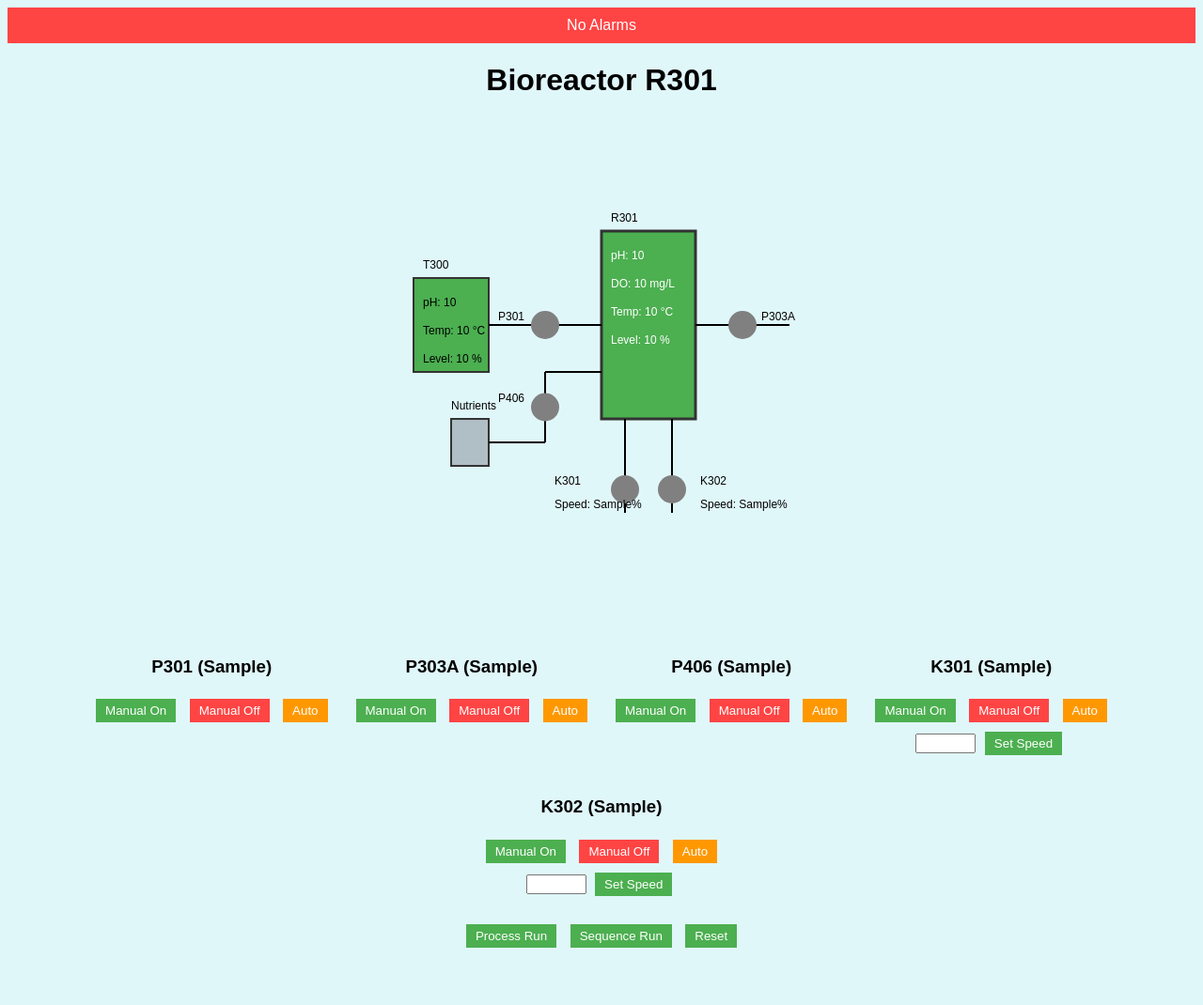
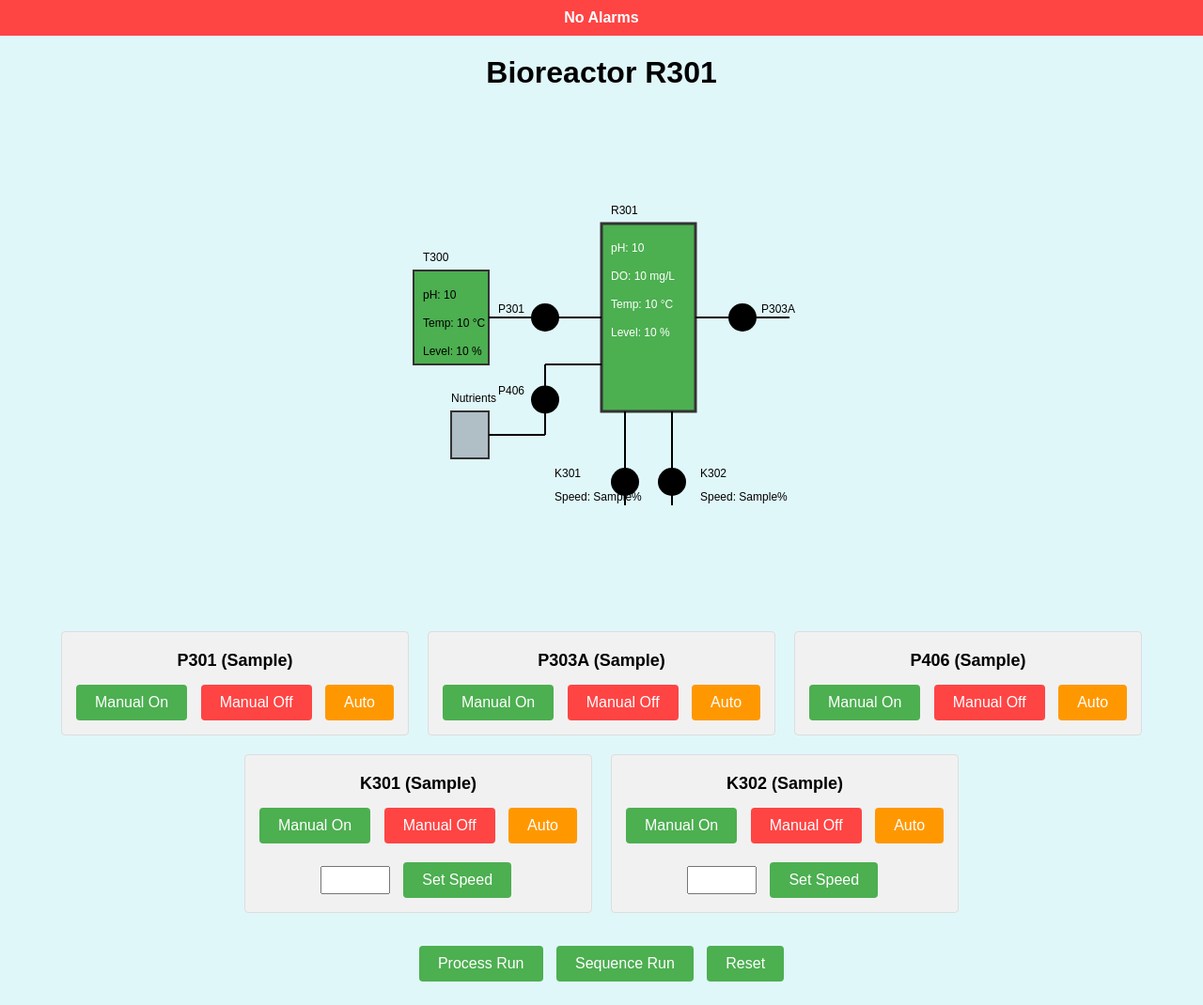
Before and after one commit to jelmertamis/Obelix_SCADA, a Flask app: template templates/index.html in a window 1280 px wide. Shown: the whole page at 94% size. Before the commit the page ends 1009 px from the top, so only its background shows below. Run offline with Flask 3, Linux system fonts and the light colour scheme; the template is opened without the code that fills it: most values are stand-ins (such as "Sample title", 1, 10 or a date in 2020).

Commit message:
buttons groter gemaakt

```diff
--- a/templates/index.html
+++ b/templates/index.html
@@ -1,21 +1,68 @@
 <!DOCTYPE html>
 <html>
 <head>
+    <meta charset="UTF-8">
     <title>Obelix SCADA</title>
     <style>
-        body { font-family: Arial, sans-serif; background: #e0f7fa; text-align: center; }
-        .alarms { background: #ff4444; color: white; padding: 10px; }
-        .buttons { margin: 10px; }
-        .btn { padding: 5px 10px; margin: 5px; background: #4caf50; color: white; border: none; cursor: pointer; }
-        .btn-off { background: #ff4444; }
-        .btn-auto { background: #ff9800; }
-        svg { margin: 20px; }
-        .pump-on { fill: green; }
-        .pump-off { fill: gray; }
-        .compressor { fill: gray; }
-        .compressor-on { fill: green; }
-        .controls { display: flex; justify-content: center; flex-wrap: wrap; }
-        .control-box { margin: 10px; }
+        body {
+            font-family: Arial, sans-serif;
+            background: #e0f7fa;
+            text-align: center;
+            margin: 0;
+            padding: 0;
+        }
+        .alarms {
+            background: #ff4444;
+            color: white;
+            padding: 10px;
+            font-weight: bold;
+        }
+        .buttons {
+            margin: 20px;
+        }
+        .btn {
+            padding: 10px 20px; /* Grotere knoppen: meer padding */
+            margin: 5px;
+            background: #4caf50;
+            color: white;
+            border: none;
+            cursor: pointer;
+            font-size: 16px; /* Grotere tekst */
+            border-radius: 4px;
+        }
+        .btn-off {
+            background: #ff4444;
+        }
+        .btn-auto {
+            background: #ff9800;
+        }
+        svg {
+            margin: 20px;
+            max-width: 100%;
+            height: auto;
+        }
+        .controls {
+            display: flex;
+            justify-content: center;
+            flex-wrap: wrap;
+        }
+        .control-box {
+            margin: 10px;
+            padding: 10px;
+            background: #f1f1f1;
+            border: 1px solid #ddd;
+            border-radius: 4px;
+        }
+        .control-box h3 {
+            margin: 10px 0;
+            font-size: 18px;
+        }
+        input[type="number"] {
+            width: 60px;
+            padding: 5px;
+            font-size: 14px;
+            margin-right: 5px;
+        }
     </style>
 </head>
 <body>
@@ -28,9 +75,11 @@
         <text x="110" y="180" font-size="12" fill="black">pH: {{ sensors[4]|round(2) }}</text>
         <text x="110" y="210" font-size="12" fill="black">Temp: {{ sensors[5]|round(2) }} °C</text>
         <text x="110" y="240" font-size="12" fill="black">Level: {{ sensors[6]|round(2) }} %</text>
+
         <!-- Nutrients Tank -->
         <rect x="140" y="300" width="40" height="50" fill="#b0bec5" stroke="#333" stroke-width="2"/>
         <text x="140" y="290" font-size="12">Nutrients</text>
+
         <!-- Reactor R301 -->
         <rect x="300" y="100" width="100" height="200" fill="#4caf50" stroke="#333" stroke-width="3"/>
         <text x="310" y="90" font-size="12">R301</text>
@@ -39,31 +88,37 @@
         <text x="310" y="160" font-size="12" fill="white">DO: {{ sensors[1]|round(2) }} mg/L</text>
         <text x="310" y="190" font-size="12" fill="white">Temp: {{ sensors[2]|round(2) }} °C</text>
         <text x="310" y="220" font-size="12" fill="white">Level: {{ sensors[3]|round(2) }} %</text>
+
         <!-- Influent (P301: T300 -> R301) -->
         <line x1="180" y1="200" x2="300" y2="200" stroke="black" stroke-width="2"/>
         <circle cx="240" cy="200" r="15" class="{{ 'pump-on' if relays[0] else 'pump-off' }}"/>
         <text x="190" y="195" font-size="12">P301</text>
+
         <!-- Effluent (P303A) -->
         <line x1="400" y1="200" x2="500" y2="200" stroke="black" stroke-width="2"/>
         <circle cx="450" cy="200" r="15" class="{{ 'pump-on' if relays[1] else 'pump-off' }}"/>
         <text x="470" y="195" font-size="12">P303A</text>
-        <!-- Nutrient Pump (P406, from Nutrients tank with right angles) -->
+
+        <!-- Nutrient Pump (P406, van Nutrients tank met rechte hoeken) -->
         <line x1="180" y1="325" x2="240" y2="325" stroke="black" stroke-width="2"/>
         <line x1="240" y1="325" x2="240" y2="250" stroke="black" stroke-width="2"/>
         <line x1="240" y1="250" x2="300" y2="250" stroke="black" stroke-width="2"/>
         <circle cx="240" cy="287.5" r="15" class="{{ 'pump-on' if relays[2] else 'pump-off' }}"/>
         <text x="190" y="282" font-size="12">P406</text>
-        <!-- Compressor K301 (from bottom, longer line) -->
+
+        <!-- Compressor K301 (vanonder, langere lijn) -->
         <line x1="325" y1="300" x2="325" y2="400" stroke="black" stroke-width="2"/>
         <circle cx="325" cy="375" r="15" class="{{ 'compressor-on' if compressor_speeds[0] > 0 else 'compressor' }}"/>
         <text x="250" y="370" font-size="12">K301</text>
         <text x="250" y="395" font-size="12">Speed: {{ compressor_speeds[0] }}%</text>
-        <!-- Compressor K302 (from bottom, longer line) -->
+
+        <!-- Compressor K302 (vanonder, langere lijn) -->
         <line x1="375" y1="300" x2="375" y2="400" stroke="black" stroke-width="2"/>
         <circle cx="375" cy="375" r="15" class="{{ 'compressor-on' if compressor_speeds[1] > 0 else 'compressor' }}"/>
         <text x="405" y="370" font-size="12">K302</text>
         <text x="405" y="395" font-size="12">Speed: {{ compressor_speeds[1] }}%</text>
     </svg>
+
     <div class="controls">
         <!-- Pump Controls -->
         <div class="control-box">
@@ -90,7 +145,7 @@
             <a href="{{ url_for('set_compressor', compressor_id=0, mode='MANUAL_ON') }}"><button class="btn">Manual On</button></a>
             <a href="{{ url_for('set_compressor', compressor_id=0, mode='MANUAL_OFF') }}"><button class="btn btn-off">Manual Off</button></a>
             <a href="{{ url_for('set_compressor', compressor_id=0, mode='AUTO') }}"><button class="btn btn-auto">Auto</button></a>
-            <form action="{{ url_for('set_compressor_speed_value', compressor_id=0) }}" method="post">
+            <form action="{{ url_for('set_compressor_speed_value', compressor_id=0) }}" method="post" style="margin-top:10px;">
                 <input type="number" name="speed" min="0" max="100" value="{{ compressor_speeds[0] }}">
                 <button type="submit" class="btn">Set Speed</button>
             </form>
@@ -100,12 +155,13 @@
             <a href="{{ url_for('set_compressor', compressor_id=1, mode='MANUAL_ON') }}"><button class="btn">Manual On</button></a>
             <a href="{{ url_for('set_compressor', compressor_id=1, mode='MANUAL_OFF') }}"><button class="btn btn-off">Manual Off</button></a>
             <a href="{{ url_for('set_compressor', compressor_id=1, mode='AUTO') }}"><button class="btn btn-auto">Auto</button></a>
-            <form action="{{ url_for('set_compressor_speed_value', compressor_id=1) }}" method="post">
+            <form action="{{ url_for('set_compressor_speed_value', compressor_id=1) }}" method="post" style="margin-top:10px;">
                 <input type="number" name="speed" min="0" max="100" value="{{ compressor_speeds[1] }}">
                 <button type="submit" class="btn">Set Speed</button>
             </form>
         </div>
     </div>
+
     <div class="buttons">
         <button class="btn">Process Run</button>
         <button class="btn">Sequence Run</button>
```
